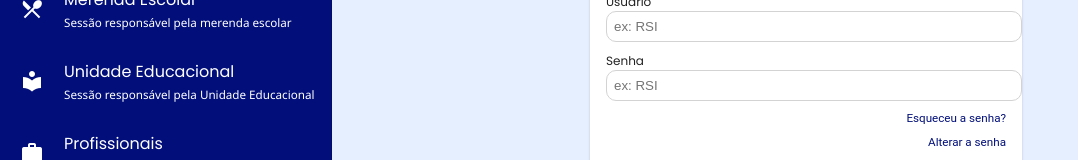
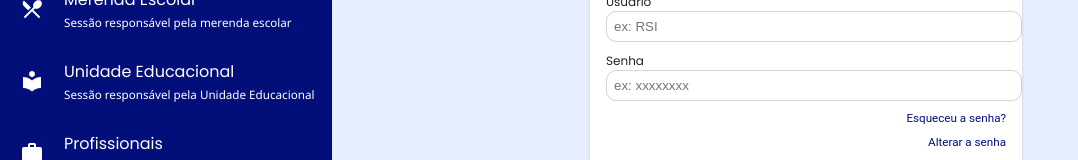
Before and after one commit to WebridgeBR/angular-educanet-loginPage, an Angular app: page / in a window 1280 px wide. Shown: the part 228-388 px from the top of the page, without its empty margins (0-1078 px from the left). Built offline with nearby package versions, Linux system fonts and the light colour scheme.

Commit message:
1 file modified

```diff
--- a/src/app/sidenav-disable-close-example.html
+++ b/src/app/sidenav-disable-close-example.html
@@ -52,7 +52,7 @@
             <label>Usuário</label>
             <input type="text" placeholder="ex: RSI" />
             <label>Senha</label>
-            <input type="text" placeholder="ex: RSI" />
+            <input type="password" placeholder="ex: xxxxxxxx" />
             <small>Esqueceu a senha?</small>
             <small>Alterar a senha</small>
             <label>Empresa</label>
```
